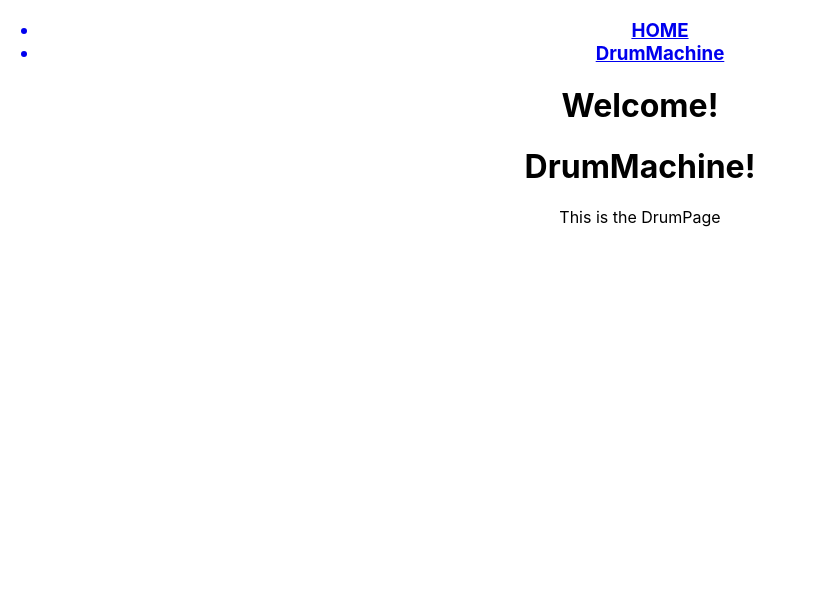
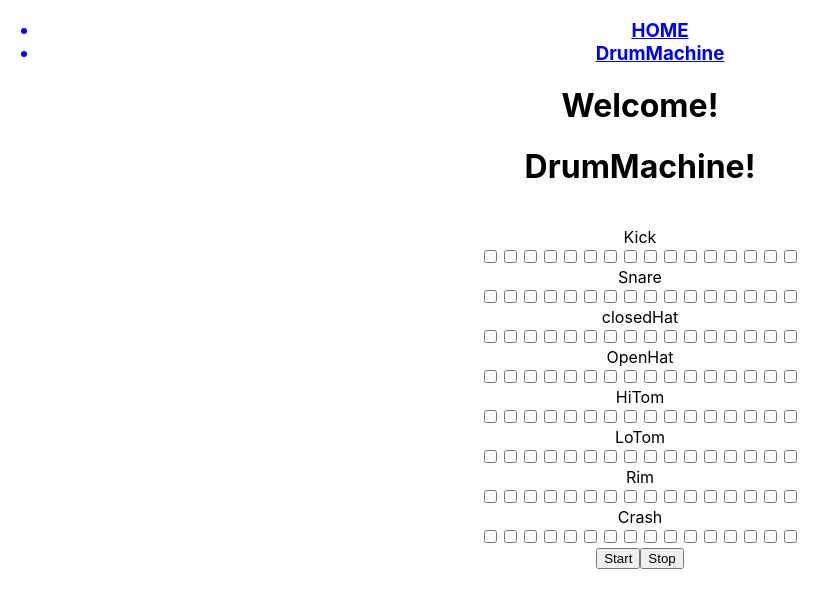
Before and after one commit to Tonyaap/DrumFrontent, a React (Create React App) app: page /drummachine in a window 1280 px wide. Shown: the top 608 px of the page, without its empty margins (0-839 px from the left). Built offline with nearby package versions, Linux system fonts and the light colour scheme.

Commit message:
created components for my sounds and installed tone

```diff
--- a/package.json
+++ b/package.json
@@ -9,7 +9,8 @@
     "react": "^16.13.1",
     "react-dom": "^16.13.1",
     "react-router-dom": "^5.2.0",
-    "react-scripts": "3.4.3"
+    "react-scripts": "3.4.3",
+    "tone": "^14.7.58"
   },
   "scripts": {
     "start": "react-scripts start",
--- /dev/null
+++ b/src/pages/drumMachine/components/closedhat.js
@@ -0,0 +1,29 @@
+import React from "react";
+
+function ClosedHat() {
+  return (
+    <div>
+      <span> closedHat</span>
+      <div className="closedHat">
+        <input type="checkbox" />
+        <input type="checkbox" />
+        <input type="checkbox" />
+        <input type="checkbox" />
+        <input type="checkbox" />
+        <input type="checkbox" />
+        <input type="checkbox" />
+        <input type="checkbox" />
+        <input type="checkbox" />
+        <input type="checkbox" />
+        <input type="checkbox" />
+        <input type="checkbox" />
+        <input type="checkbox" />
+        <input type="checkbox" />
+        <input type="checkbox" />
+        <input type="checkbox" />
+      </div>
+    </div>
+  );
+}
+
+export default ClosedHat;
--- /dev/null
+++ b/src/pages/drumMachine/components/crash.js
@@ -0,0 +1,29 @@
+import React from "react";
+
+function Crash() {
+  return (
+    <div>
+      <span> Crash</span>
+      <div className="Crash">
+        <input type="checkbox" />
+        <input type="checkbox" />
+        <input type="checkbox" />
+        <input type="checkbox" />
+        <input type="checkbox" />
+        <input type="checkbox" />
+        <input type="checkbox" />
+        <input type="checkbox" />
+        <input type="checkbox" />
+        <input type="checkbox" />
+        <input type="checkbox" />
+        <input type="checkbox" />
+        <input type="checkbox" />
+        <input type="checkbox" />
+        <input type="checkbox" />
+        <input type="checkbox" />
+      </div>
+    </div>
+  );
+}
+
+export default Crash;
--- /dev/null
+++ b/src/pages/drumMachine/components/hitom.js
@@ -0,0 +1,29 @@
+import React from "react";
+
+function HiTom() {
+  return (
+    <div>
+      <span> HiTom</span>
+      <div className="HiTom">
+        <input type="checkbox" />
+        <input type="checkbox" />
+        <input type="checkbox" />
+        <input type="checkbox" />
+        <input type="checkbox" />
+        <input type="checkbox" />
+        <input type="checkbox" />
+        <input type="checkbox" />
+        <input type="checkbox" />
+        <input type="checkbox" />
+        <input type="checkbox" />
+        <input type="checkbox" />
+        <input type="checkbox" />
+        <input type="checkbox" />
+        <input type="checkbox" />
+        <input type="checkbox" />
+      </div>
+    </div>
+  );
+}
+
+export default HiTom;
--- /dev/null
+++ b/src/pages/drumMachine/components/kick.js
@@ -0,0 +1,29 @@
+import React from "react";
+
+function Kick() {
+  return (
+    <div>
+      <span> Kick</span>
+      <div className="kick">
+        <input type="checkbox" />
+        <input type="checkbox" />
+        <input type="checkbox" />
+        <input type="checkbox" />
+        <input type="checkbox" />
+        <input type="checkbox" />
+        <input type="checkbox" />
+        <input type="checkbox" />
+        <input type="checkbox" />
+        <input type="checkbox" />
+        <input type="checkbox" />
+        <input type="checkbox" />
+        <input type="checkbox" />
+        <input type="checkbox" />
+        <input type="checkbox" />
+        <input type="checkbox" />
+      </div>
+    </div>
+  );
+}
+
+export default Kick;
--- /dev/null
+++ b/src/pages/drumMachine/components/lotom.js
@@ -0,0 +1,29 @@
+import React from "react";
+
+function LoTom() {
+  return (
+    <div>
+      <span> LoTom</span>
+      <div className="LoTom">
+        <input type="checkbox" />
+        <input type="checkbox" />
+        <input type="checkbox" />
+        <input type="checkbox" />
+        <input type="checkbox" />
+        <input type="checkbox" />
+        <input type="checkbox" />
+        <input type="checkbox" />
+        <input type="checkbox" />
+        <input type="checkbox" />
+        <input type="checkbox" />
+        <input type="checkbox" />
+        <input type="checkbox" />
+        <input type="checkbox" />
+        <input type="checkbox" />
+        <input type="checkbox" />
+      </div>
+    </div>
+  );
+}
+
+export default LoTom;
--- /dev/null
+++ b/src/pages/drumMachine/components/openHat.js
@@ -0,0 +1,29 @@
+import React from "react";
+
+function OpenHat() {
+  return (
+    <div>
+      <span> OpenHat </span>
+      <div className="openHat">
+        <input type="checkbox" />
+        <input type="checkbox" />
+        <input type="checkbox" />
+        <input type="checkbox" />
+        <input type="checkbox" />
+        <input type="checkbox" />
+        <input type="checkbox" />
+        <input type="checkbox" />
+        <input type="checkbox" />
+        <input type="checkbox" />
+        <input type="checkbox" />
+        <input type="checkbox" />
+        <input type="checkbox" />
+        <input type="checkbox" />
+        <input type="checkbox" />
+        <input type="checkbox" />
+      </div>
+    </div>
+  );
+}
+
+export default OpenHat;
--- /dev/null
+++ b/src/pages/drumMachine/components/rim.js
@@ -0,0 +1,29 @@
+import React from "react";
+
+function Rim() {
+  return (
+    <div>
+      <span> Rim</span>
+      <div className="Rim">
+        <input type="checkbox" />
+        <input type="checkbox" />
+        <input type="checkbox" />
+        <input type="checkbox" />
+        <input type="checkbox" />
+        <input type="checkbox" />
+        <input type="checkbox" />
+        <input type="checkbox" />
+        <input type="checkbox" />
+        <input type="checkbox" />
+        <input type="checkbox" />
+        <input type="checkbox" />
+        <input type="checkbox" />
+        <input type="checkbox" />
+        <input type="checkbox" />
+        <input type="checkbox" />
+      </div>
+    </div>
+  );
+}
+
+export default Rim;
--- /dev/null
+++ b/src/pages/drumMachine/components/snare.js
@@ -0,0 +1,29 @@
+import React from "react";
+
+function Snare() {
+  return (
+    <div>
+      <span> Snare</span>
+      <div className="Snare">
+        <input type="checkbox" />
+        <input type="checkbox" />
+        <input type="checkbox" />
+        <input type="checkbox" />
+        <input type="checkbox" />
+        <input type="checkbox" />
+        <input type="checkbox" />
+        <input type="checkbox" />
+        <input type="checkbox" />
+        <input type="checkbox" />
+        <input type="checkbox" />
+        <input type="checkbox" />
+        <input type="checkbox" />
+        <input type="checkbox" />
+        <input type="checkbox" />
+        <input type="checkbox" />
+      </div>
+    </div>
+  );
+}
+
+export default Snare;
--- a/src/pages/drumMachine/index.js
+++ b/src/pages/drumMachine/index.js
@@ -1,10 +1,30 @@
 import React from "react";
+import ClosedHat from "./components/closedhat";
+import Kick from "./components/kick";
+import OpenHat from "./components/openHat";
+import Snare from "./components/snare";
+import HiTom from "./components/hitom";
+import LoTom from "./components/lotom";
+import Rim from "./components/rim";
+import Crash from "./components/crash";
 
 function drumMachine() {
   return (
     <div>
       <h1> DrumMachine! </h1>
-      <p> This is the DrumPage</p>
+      <div className="drums">
+        <br />
+        <Kick />
+        <Snare />
+        <ClosedHat />
+        <OpenHat />
+        <HiTom />
+        <LoTom />
+        <Rim />
+        <Crash />
+        <button>Start</button>
+        <button className="button2">Stop</button>
+      </div>
     </div>
   );
 }
```
Also changed, not shown: 1 other file (tests, documents, lock files or other folders).
